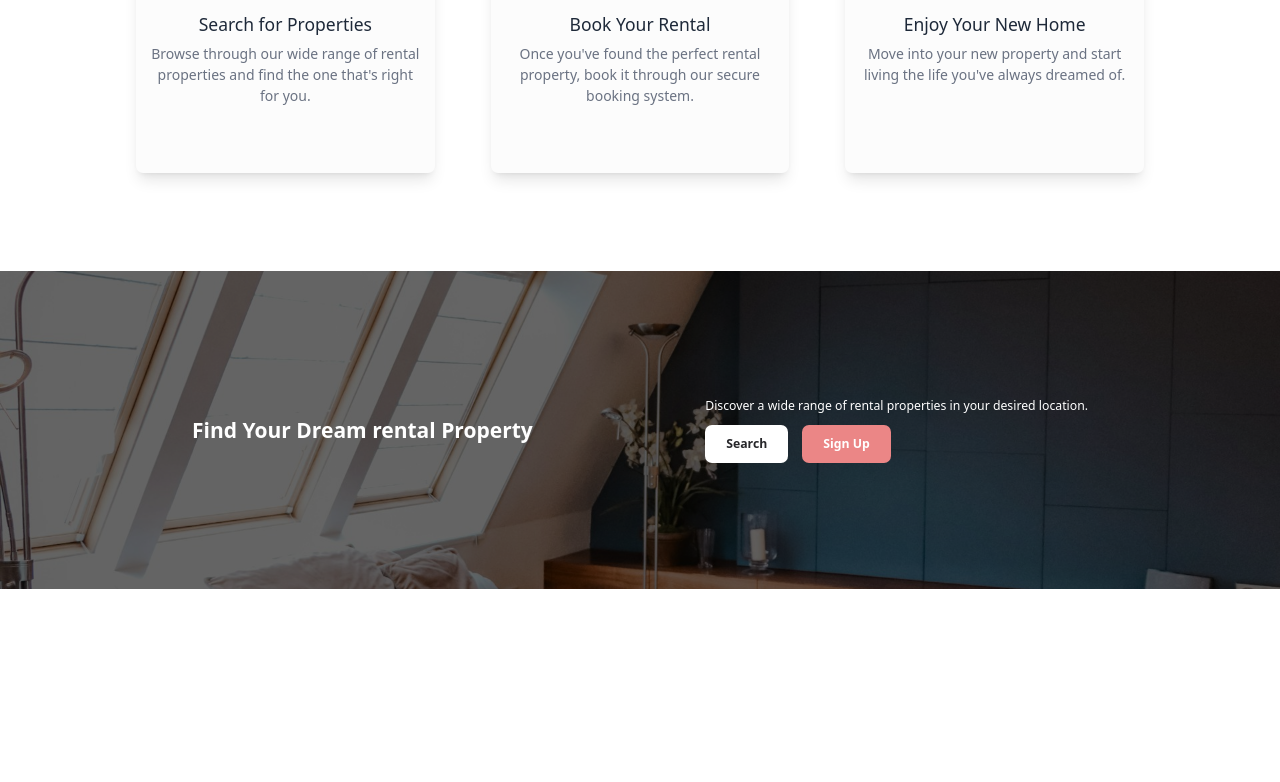
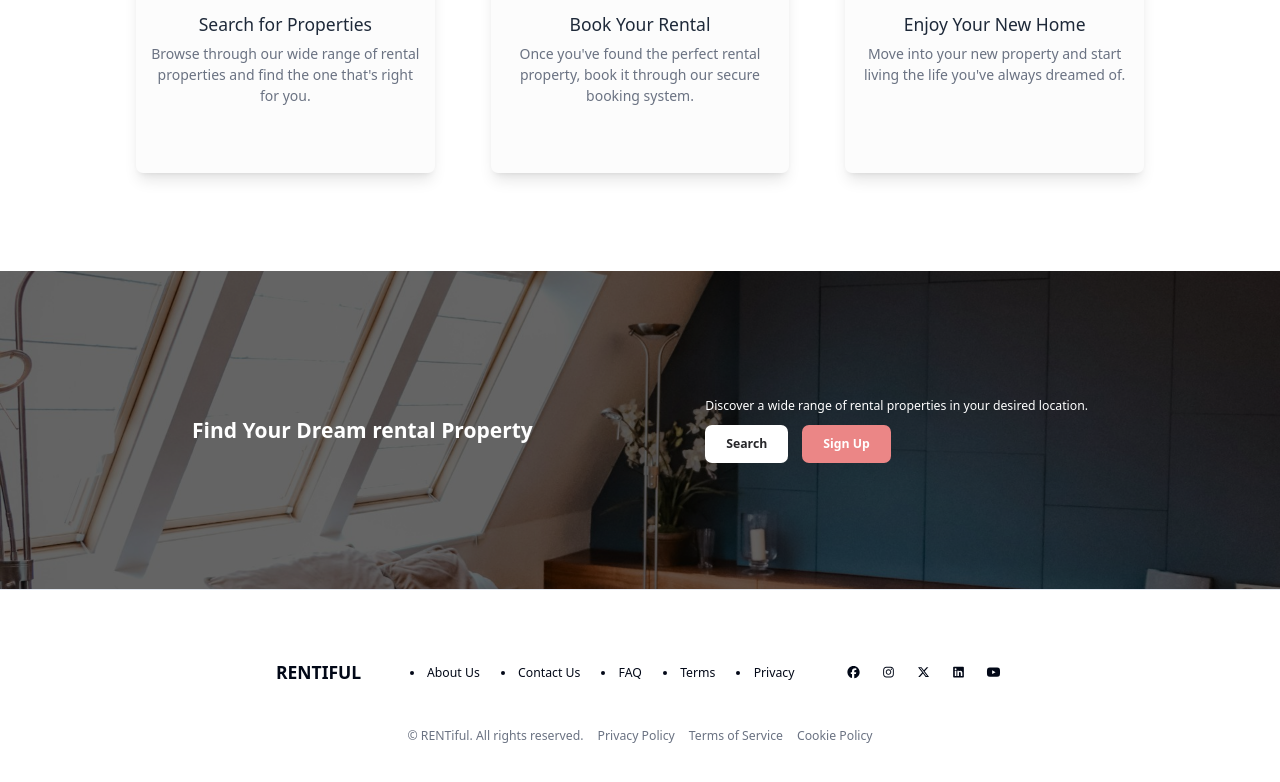
Before and after one commit to ponochovny/rental-app, a Next.js app: page /landing in a window 1280 px wide. Shown: the part 1749-2531 px from the top of the page. Before the commit the page ends 2338 px from the top, so only its background shows below. Built offline with nearby package versions, Linux system fonts and the light colour scheme; no server answers.

Commit message:
feat: footer section

```diff
--- /dev/null
+++ b/src/app/(nondashboard)/landing/FooterSection.tsx
@@ -0,0 +1,81 @@
+import Link from 'next/link'
+import { FontAwesomeIcon } from '@fortawesome/react-fontawesome'
+import {
+	faFacebook,
+	faInstagram,
+	faXTwitter,
+	faLinkedin,
+	faYoutube,
+} from '@fortawesome/free-brands-svg-icons'
+
+const FooterSection = () => {
+	return (
+		<footer className='border-t border-gray-200 py-20'>
+			<div className='max-w-4xl mx-auto px-6 sm:px-8'>
+				<div className='flex flex-col md:flex-row justify-between items-center'>
+					<div className='mb-4'>
+						<Link href='/' className='text-xl font-bold' scroll={false}>
+							RENTIFUL
+						</Link>
+					</div>
+					<nav className='mb-4'>
+						<div className='flex space-x-6'>
+							<li>
+								<Link href='/about'>About Us</Link>
+							</li>
+							<li>
+								<Link href='/contact'>Contact Us</Link>
+							</li>
+							<li>
+								<Link href='/faq'>FAQ</Link>
+							</li>
+							<li>
+								<Link href='/terms'>Terms</Link>
+							</li>
+							<li>
+								<Link href='/privacy'>Privacy</Link>
+							</li>
+						</div>
+					</nav>
+					<div className='flex space-x-4 mb-4'>
+						<a
+							href='#'
+							aria-label='Facebook'
+							className='hover:text-primary-600'
+						>
+							<FontAwesomeIcon icon={faFacebook} className='h-6 w-6' />
+						</a>
+						<a
+							href='#'
+							aria-label='Instagram'
+							className='hover:text-primary-600'
+						>
+							<FontAwesomeIcon icon={faInstagram} className='h-6 w-6' />
+						</a>
+						<a href='#' aria-label='X' className='hover:text-primary-600'>
+							<FontAwesomeIcon icon={faXTwitter} className='h-6 w-6' />
+						</a>
+						<a
+							href='#'
+							aria-label='Linkedin'
+							className='hover:text-primary-600'
+						>
+							<FontAwesomeIcon icon={faLinkedin} className='h-6 w-6' />
+						</a>
+						<a href='#' aria-label='Youtube' className='hover:text-primary-600'>
+							<FontAwesomeIcon icon={faYoutube} className='h-6 w-6' />
+						</a>
+					</div>
+				</div>
+				<div className='mt-8 text-center text-sm text-gray-500 flex justify-center space-x-4'>
+					<span>© RENTiful. All rights reserved.</span>
+					<Link href='/privacy'>Privacy Policy</Link>
+					<Link href='/terms'>Terms of Service</Link>
+					<Link href='/cookies'>Cookie Policy</Link>
+				</div>
+			</div>
+		</footer>
+	)
+}
+
+export default FooterSection
--- a/src/app/(nondashboard)/landing/page.tsx
+++ b/src/app/(nondashboard)/landing/page.tsx
@@ -1,6 +1,7 @@
 import CallToActionSection from './CallToActionSection'
 import DiscoverSection from './DiscoverSection'
 import FeaturesSection from './FeaturesSection'
+import FooterSection from './FooterSection'
 import HeroSection from './HeroSection'
 
 const page = () => {
@@ -10,6 +11,7 @@ const page = () => {
 			<FeaturesSection />
 			<DiscoverSection />
 			<CallToActionSection />
+			<FooterSection />
 		</div>
 	)
 }
```
